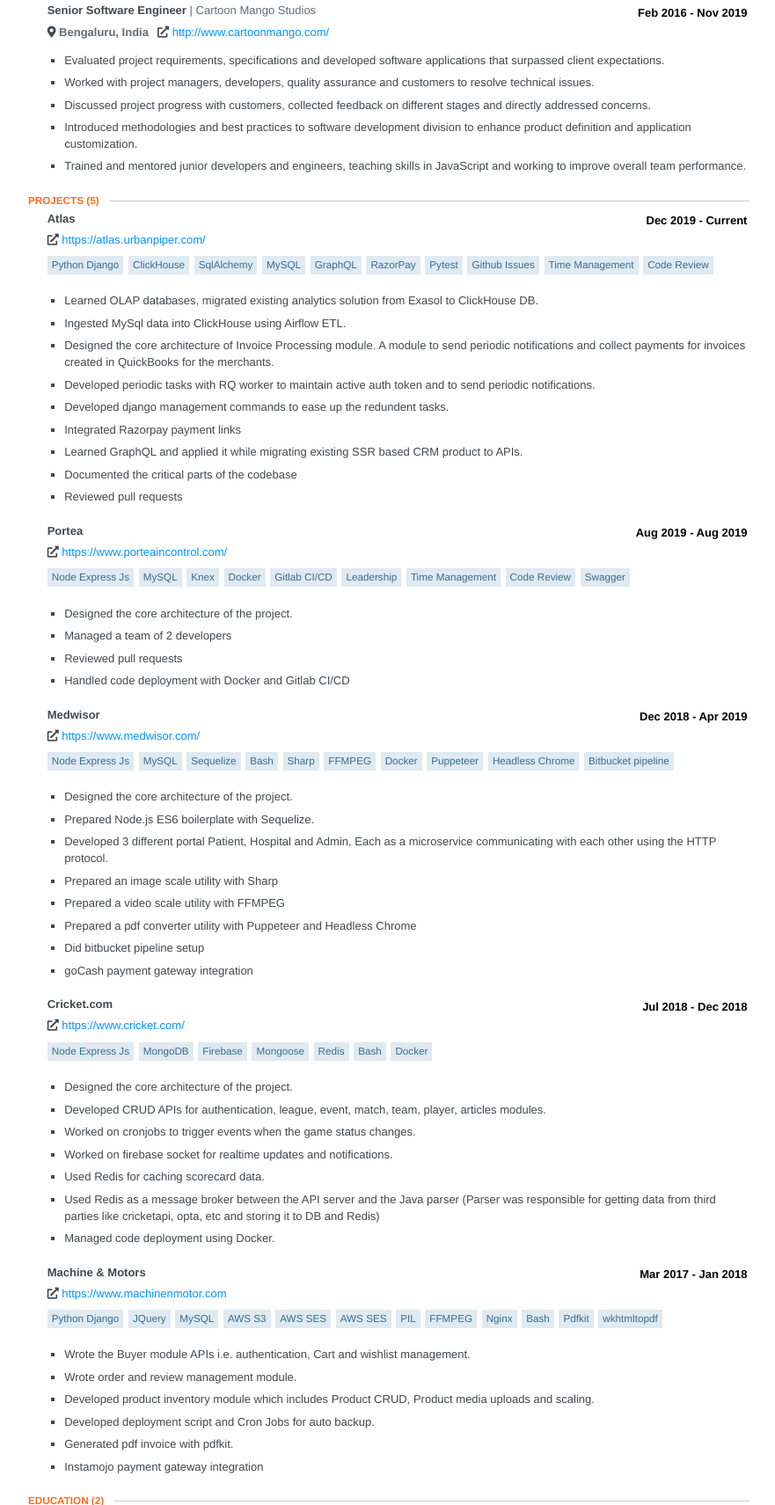
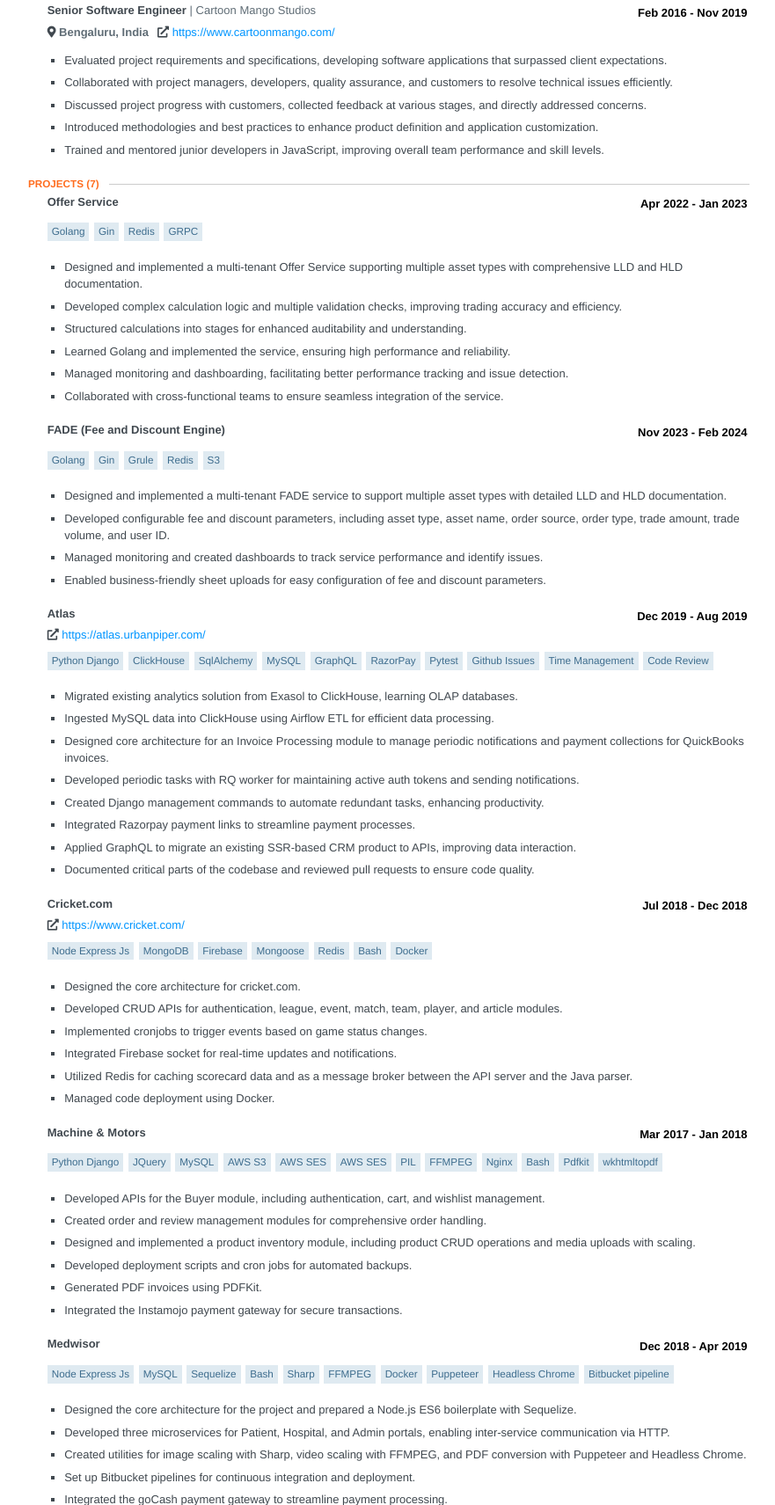
Before and after one commit to guruor/resume, a plain HTML site: page index.html in a window 1280 px wide. Shown: the part 1089-2800 px from the top of the page at 88% size, without its empty margins (198-1079 px from the left). Drawn offline with Linux system fonts and the light colour scheme.

Commit message:
deploy: 53253ffcee2311842b15fec18a431b4fdc6ca54b

```diff
--- a/index.html
+++ b/index.html
@@ -812,6 +812,14 @@
     					</span>
     				</div>
     			</div>
+    			<div class="item">
+    				<div class="username">
+    					<span class="fab fa-calendly calendly social"></span>
+    					<span class="url">
+    						<a target="_blank" href="https://calendly.com/connect-govinds">connect-govinds</a>
+    					</span>
+    				</div>
+    			</div>
     		</div>
     	</header>
 
@@ -900,7 +908,7 @@
           <header class="clear">
             <div class="date">
               <span class="startDate">Dec 2021</span>
-              <span class="endDate">- Current</span>
+              <span class="endDate">- Jul 2024</span>
             </div>
             <div class="position">Senior Software Engineer</div>
             <div class="company">PeepalCo (CoinSwitch)</div>
@@ -940,12 +948,12 @@
             <a target="_blank" href="https://www.urbanpiper.com/">https://www.urbanpiper.com/</a>
           </span>        <div class="item" id="work-item">
             <ul class="highlights">
-              <li><p><p>Evaluated product requirements, specifications and developed product modules.</p></p></li>
-              <li><p><p>Learned and used OLAP databases and GraphQL.</p></p></li>
-              <li><p><p>Developed django management commands to ease up the redundent tasks.</p></p></li>
-              <li><p><p>Provided regular feedbacks on using best practices wherever required.</p></p></li>
-              <li><p><p>Contributed in imporoving test coverage of multiple products.</p></p></li>
-              <li><p><p>Converted existing Django SSR project into GraphQL based APIs.</p></p></li>
+              <li><p><p>Evaluated product requirements and specifications, developing various product modules.</p></p></li>
+              <li><p><p>Learned and utilized OLAP databases and GraphQL for enhanced data management and interaction.</p></p></li>
+              <li><p><p>Developed Django management commands to automate redundant tasks, increasing efficiency.</p></p></li>
+              <li><p><p>Provided regular feedback on best practices, contributing to overall code quality.</p></p></li>
+              <li><p><p>Improved test coverage across multiple products, ensuring robust and reliable software.</p></p></li>
+              <li><p><p>Converted existing Django SSR projects into GraphQL-based APIs, enhancing application performance and scalability.</p></p></li>
             </ul>
           </div>
         </section>
@@ -965,14 +973,14 @@
           <span class="location">Bengaluru, India</span>
           <span class="url">
             <span class="fas fa-external-link-alt"></span>
-            <a target="_blank" href="http://www.cartoonmango.com/">http://www.cartoonmango.com/</a>
+            <a target="_blank" href="https://www.cartoonmango.com/">https://www.cartoonmango.com/</a>
           </span>        <div class="item" id="work-item">
             <ul class="highlights">
-              <li><p><p>Evaluated project requirements, specifications and developed software applications that surpassed client expectations.</p></p></li>
-              <li><p><p>Worked with project managers, developers, quality assurance and customers to resolve technical issues.</p></p></li>
-              <li><p><p>Discussed project progress with customers, collected feedback on different stages and directly addressed concerns.</p></p></li>
-              <li><p><p>Introduced methodologies and best practices to software development division to enhance product definition and application customization.</p></p></li>
-              <li><p><p>Trained and mentored junior developers and engineers, teaching skills in JavaScript and working to improve overall team performance.</p></p></li>
+              <li><p><p>Evaluated project requirements and specifications, developing software applications that surpassed client expectations.</p></p></li>
+              <li><p><p>Collaborated with project managers, developers, quality assurance, and customers to resolve technical issues efficiently.</p></p></li>
+              <li><p><p>Discussed project progress with customers, collected feedback at various stages, and directly addressed concerns.</p></p></li>
+              <li><p><p>Introduced methodologies and best practices to enhance product definition and application customization.</p></p></li>
+              <li><p><p>Trained and mentored junior developers in JavaScript, improving overall team performance and skill levels.</p></p></li>
             </ul>
           </div>
         </section>
@@ -980,16 +988,67 @@
     </section>
     <section class="section">
       <header>
-        <h2 class='section-title'>Projects <span class="item-count">(5)</span></h2>
+        <h2 class='section-title'>Projects <span class="item-count">(7)</span></h2>
       </header>
       <section id="projects">
+        <section class="project-item">
+
+          <header class="clear">
+            <div class="position">Offer Service</div>
+            <div class="date">
+              <span class="startDate">Apr 2022</span>
+              <span class="endDate">- Jan 2023</span>
+            </div>
+          </header>
+          <ul class="keywords">
+              <li>Golang</li>
+              <li>Gin</li>
+              <li>Redis</li>
+              <li>GRPC</li>
+          </ul>
+          <div class="item">
+            <ul class="highlights">
+                <li><p><p>Designed and implemented a multi-tenant Offer Service supporting multiple asset types with comprehensive LLD and HLD documentation.</p></p></li>
+                <li><p><p>Developed complex calculation logic and multiple validation checks, improving trading accuracy and efficiency.</p></p></li>
+                <li><p><p>Structured calculations into stages for enhanced auditability and understanding.</p></p></li>
+                <li><p><p>Learned Golang and implemented the service, ensuring high performance and reliability.</p></p></li>
+                <li><p><p>Managed monitoring and dashboarding, facilitating better performance tracking and issue detection.</p></p></li>
+                <li><p><p>Collaborated with cross-functional teams to ensure seamless integration of the service.</p></p></li>
+            </ul>
+          </div>
+        </section>
+        <section class="project-item">
+
+          <header class="clear">
+            <div class="position">FADE (Fee and Discount Engine)</div>
+            <div class="date">
+              <span class="startDate">Nov 2023</span>
+              <span class="endDate">- Feb 2024</span>
+            </div>
+          </header>
+          <ul class="keywords">
+              <li>Golang</li>
+              <li>Gin</li>
+              <li>Grule</li>
+              <li>Redis</li>
+              <li>S3</li>
+          </ul>
+          <div class="item">
+            <ul class="highlights">
+                <li><p><p>Designed and implemented a multi-tenant FADE service to support multiple asset types with detailed LLD and HLD documentation.</p></p></li>
+                <li><p><p>Developed configurable fee and discount parameters, including asset type, asset name, order source, order type, trade amount, trade volume, and user ID.</p></p></li>
+                <li><p><p>Managed monitoring and created dashboards to track service performance and identify issues.</p></p></li>
+                <li><p><p>Enabled business-friendly sheet uploads for easy configuration of fee and discount parameters.</p></p></li>
+            </ul>
+          </div>
+        </section>
         <section class="project-item">
 
           <header class="clear">
             <div class="position">Atlas</div>
             <div class="date">
               <span class="startDate">Dec 2019</span>
-              <span class="endDate">- Current</span>
+              <span class="endDate">- Aug 2019</span>
             </div>
           </header>
           <span class="website">
@@ -1010,86 +1069,14 @@
           </ul>
           <div class="item">
             <ul class="highlights">
-                <li><p><p>Learned OLAP databases, migrated existing analytics solution from Exasol to ClickHouse DB.</p></p></li>
-                <li><p><p>Ingested MySql data into ClickHouse using Airflow ETL.</p></p></li>
-                <li><p><p>Designed the core architecture of Invoice Processing module. A module to send periodic notifications and collect payments for invoices created in QuickBooks for the merchants.</p></p></li>
-                <li><p><p>Developed periodic tasks with RQ worker to maintain active auth token and to send periodic notifications.</p></p></li>
-                <li><p><p>Developed django management commands to ease up the redundent tasks.</p></p></li>
-                <li><p><p>Integrated Razorpay payment links</p></p></li>
-                <li><p><p>Learned GraphQL and applied it while migrating existing SSR based CRM product to APIs.</p></p></li>
-                <li><p><p>Documented the critical parts of the codebase</p></p></li>
-                <li><p><p>Reviewed pull requests</p></p></li>
-            </ul>
-          </div>
-        </section>
-        <section class="project-item">
-
-          <header class="clear">
-            <div class="position">Portea</div>
-            <div class="date">
-              <span class="startDate">Aug 2019</span>
-              <span class="endDate">- Aug 2019</span>
-            </div>
-          </header>
-          <span class="website">
-            <span class="fas fa-external-link-alt"></span>
-            <a target="_blank" href="https://www.porteaincontrol.com/">https://www.porteaincontrol.com/</a>
-          </span>
-          <ul class="keywords">
-              <li>Node Express Js</li>
-              <li>MySQL</li>
-              <li>Knex</li>
-              <li>Docker</li>
-              <li>Gitlab CI/CD</li>
-              <li>Leadership</li>
-              <li>Time Management</li>
-              <li>Code Review</li>
-              <li>Swagger</li>
-          </ul>
-          <div class="item">
-            <ul class="highlights">
-                <li><p><p>Designed the core architecture of the project.</p></p></li>
-                <li><p><p>Managed a team of 2 developers</p></p></li>
-                <li><p><p>Reviewed pull requests</p></p></li>
-                <li><p><p>Handled code deployment with Docker and Gitlab CI/CD</p></p></li>
-            </ul>
-          </div>
-        </section>
-        <section class="project-item">
-
-          <header class="clear">
-            <div class="position">Medwisor</div>
-            <div class="date">
-              <span class="startDate">Dec 2018</span>
-              <span class="endDate">- Apr 2019</span>
-            </div>
-          </header>
-          <span class="website">
-            <span class="fas fa-external-link-alt"></span>
-            <a target="_blank" href="https://www.medwisor.com/">https://www.medwisor.com/</a>
-          </span>
-          <ul class="keywords">
-              <li>Node Express Js</li>
-              <li>MySQL</li>
-              <li>Sequelize</li>
-              <li>Bash</li>
-              <li>Sharp</li>
-              <li>FFMPEG</li>
-              <li>Docker</li>
-              <li>Puppeteer</li>
-              <li>Headless Chrome</li>
-              <li>Bitbucket pipeline</li>
-          </ul>
-          <div class="item">
-            <ul class="highlights">
-                <li><p><p>Designed the core architecture of the project.</p></p></li>
-                <li><p><p>Prepared Node.js ES6 boilerplate with Sequelize.</p></p></li>
-                <li><p><p>Developed 3 different portal Patient, Hospital and Admin, Each as a microservice communicating with each other using the HTTP protocol.</p></p></li>
-                <li><p><p>Prepared an image scale utility with Sharp</p></p></li>
-                <li><p><p>Prepared a video scale utility with FFMPEG</p></p></li>
-                <li><p><p>Prepared a pdf converter utility with Puppeteer and Headless Chrome</p></p></li>
-                <li><p><p>Did bitbucket pipeline setup</p></p></li>
-                <li><p><p>goCash payment gateway integration</p></p></li>
+                <li><p><p>Migrated existing analytics solution from Exasol to ClickHouse, learning OLAP databases.</p></p></li>
+                <li><p><p>Ingested MySQL data into ClickHouse using Airflow ETL for efficient data processing.</p></p></li>
+                <li><p><p>Designed core architecture for an Invoice Processing module to manage periodic notifications and payment collections for QuickBooks invoices.</p></p></li>
+                <li><p><p>Developed periodic tasks with RQ worker for maintaining active auth tokens and sending notifications.</p></p></li>
+                <li><p><p>Created Django management commands to automate redundant tasks, enhancing productivity.</p></p></li>
+                <li><p><p>Integrated Razorpay payment links to streamline payment processes.</p></p></li>
+                <li><p><p>Applied GraphQL to migrate an existing SSR-based CRM product to APIs, improving data interaction.</p></p></li>
+                <li><p><p>Documented critical parts of the codebase and reviewed pull requests to ensure code quality.</p></p></li>
             </ul>
           </div>
         </section>
@@ -1117,12 +1104,11 @@
           </ul>
           <div class="item">
             <ul class="highlights">
-                <li><p><p>Designed the core architecture of the project.</p></p></li>
-                <li><p><p>Developed CRUD APIs for authentication, league, event, match, team, player, articles modules.</p></p></li>
-                <li><p><p>Worked on cronjobs to trigger events when the game status changes.</p></p></li>
-                <li><p><p>Worked on firebase socket for realtime updates and notifications.</p></p></li>
-                <li><p><p>Used Redis for caching scorecard data.</p></p></li>
-                <li><p><p>Used Redis as a message broker between the API server and the Java parser (Parser was responsible for getting data from third parties like cricketapi, opta, etc and storing it to DB and Redis)</p></p></li>
+                <li><p><p>Designed the core architecture for cricket.com.</p></p></li>
+                <li><p><p>Developed CRUD APIs for authentication, league, event, match, team, player, and article modules.</p></p></li>
+                <li><p><p>Implemented cronjobs to trigger events based on game status changes.</p></p></li>
+                <li><p><p>Integrated Firebase socket for real-time updates and notifications.</p></p></li>
+                <li><p><p>Utilized Redis for caching scorecard data and as a message broker between the API server and the Java parser.</p></p></li>
                 <li><p><p>Managed code deployment using Docker.</p></p></li>
             </ul>
           </div>
@@ -1136,10 +1122,6 @@
               <span class="endDate">- Jan 2018</span>
             </div>
           </header>
-          <span class="website">
-            <span class="fas fa-external-link-alt"></span>
-            <a target="_blank" href="https://www.machinenmotor.com">https://www.machinenmotor.com</a>
-          </span>
           <ul class="keywords">
               <li>Python Django</li>
               <li>JQuery</li>
@@ -1156,12 +1138,71 @@
           </ul>
           <div class="item">
             <ul class="highlights">
-                <li><p><p>Wrote the Buyer module APIs i.e. authentication, Cart and wishlist management.</p></p></li>
-                <li><p><p>Wrote order and review management module.</p></p></li>
-                <li><p><p>Developed product inventory module which includes Product CRUD, Product media uploads and scaling.</p></p></li>
-                <li><p><p>Developed deployment script and Cron Jobs for auto backup.</p></p></li>
-                <li><p><p>Generated pdf invoice with pdfkit.</p></p></li>
-                <li><p><p>Instamojo payment gateway integration</p></p></li>
+                <li><p><p>Developed APIs for the Buyer module, including authentication, cart, and wishlist management.</p></p></li>
+                <li><p><p>Created order and review management modules for comprehensive order handling.</p></p></li>
+                <li><p><p>Designed and implemented a product inventory module, including product CRUD operations and media uploads with scaling.</p></p></li>
+                <li><p><p>Developed deployment scripts and cron jobs for automated backups.</p></p></li>
+                <li><p><p>Generated PDF invoices using PDFKit.</p></p></li>
+                <li><p><p>Integrated the Instamojo payment gateway for secure transactions.</p></p></li>
+            </ul>
+          </div>
+        </section>
+        <section class="project-item">
+
+          <header class="clear">
+            <div class="position">Medwisor</div>
+            <div class="date">
+              <span class="startDate">Dec 2018</span>
+              <span class="endDate">- Apr 2019</span>
+            </div>
+          </header>
+          <ul class="keywords">
+              <li>Node Express Js</li>
+              <li>MySQL</li>
+              <li>Sequelize</li>
+              <li>Bash</li>
+              <li>Sharp</li>
+              <li>FFMPEG</li>
+              <li>Docker</li>
+              <li>Puppeteer</li>
+              <li>Headless Chrome</li>
+              <li>Bitbucket pipeline</li>
+          </ul>
+          <div class="item">
+            <ul class="highlights">
+                <li><p><p>Designed the core architecture for the project and prepared a Node.js ES6 boilerplate with Sequelize.</p></p></li>
+                <li><p><p>Developed three microservices for Patient, Hospital, and Admin portals, enabling inter-service communication via HTTP.</p></p></li>
+                <li><p><p>Created utilities for image scaling with Sharp, video scaling with FFMPEG, and PDF conversion with Puppeteer and Headless Chrome.</p></p></li>
+                <li><p><p>Set up Bitbucket pipelines for continuous integration and deployment.</p></p></li>
+                <li><p><p>Integrated the goCash payment gateway to streamline payment processing.</p></p></li>
+            </ul>
+          </div>
+        </section>
+        <section class="project-item">
+
+          <header class="clear">
+            <div class="position">Portea</div>
+            <div class="date">
+              <span class="startDate">Aug 2019</span>
+              <span class="endDate">- Aug 2019</span>
+            </div>
+          </header>
+          <ul class="keywords">
+              <li>Node Express Js</li>
+              <li>MySQL</li>
+              <li>Knex</li>
+              <li>Docker</li>
+              <li>Gitlab CI/CD</li>
+              <li>Leadership</li>
+              <li>Time Management</li>
+              <li>Code Review</li>
+              <li>Swagger</li>
+          </ul>
+          <div class="item">
+            <ul class="highlights">
+                <li><p><p>Designed the core architecture of the project and managed a team of 2 developers.</p></p></li>
+                <li><p><p>Reviewed pull requests to ensure code quality and consistency.</p></p></li>
+                <li><p><p>Handled code deployment using Docker and GitLab CI/CD for streamlined operations.</p></p></li>
             </ul>
           </div>
         </section>
```
Also changed, not shown: 1 other file.
